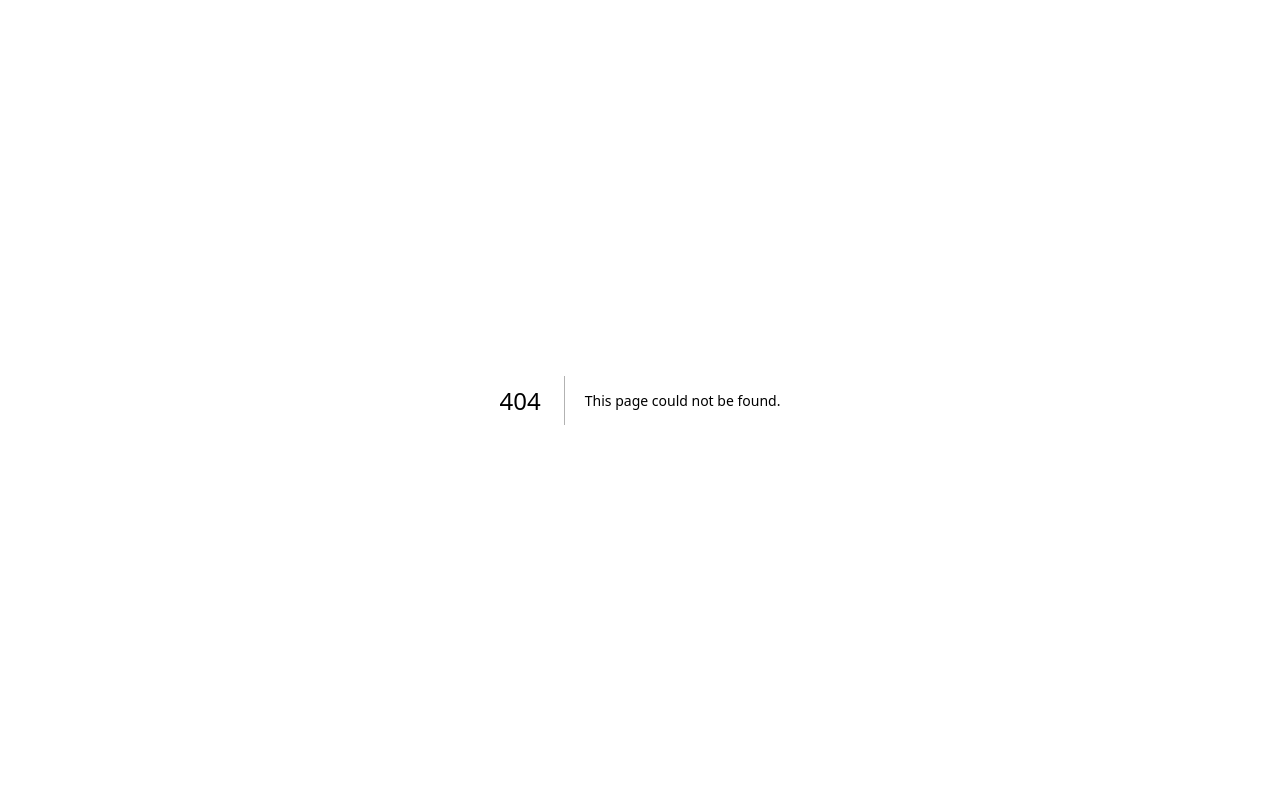
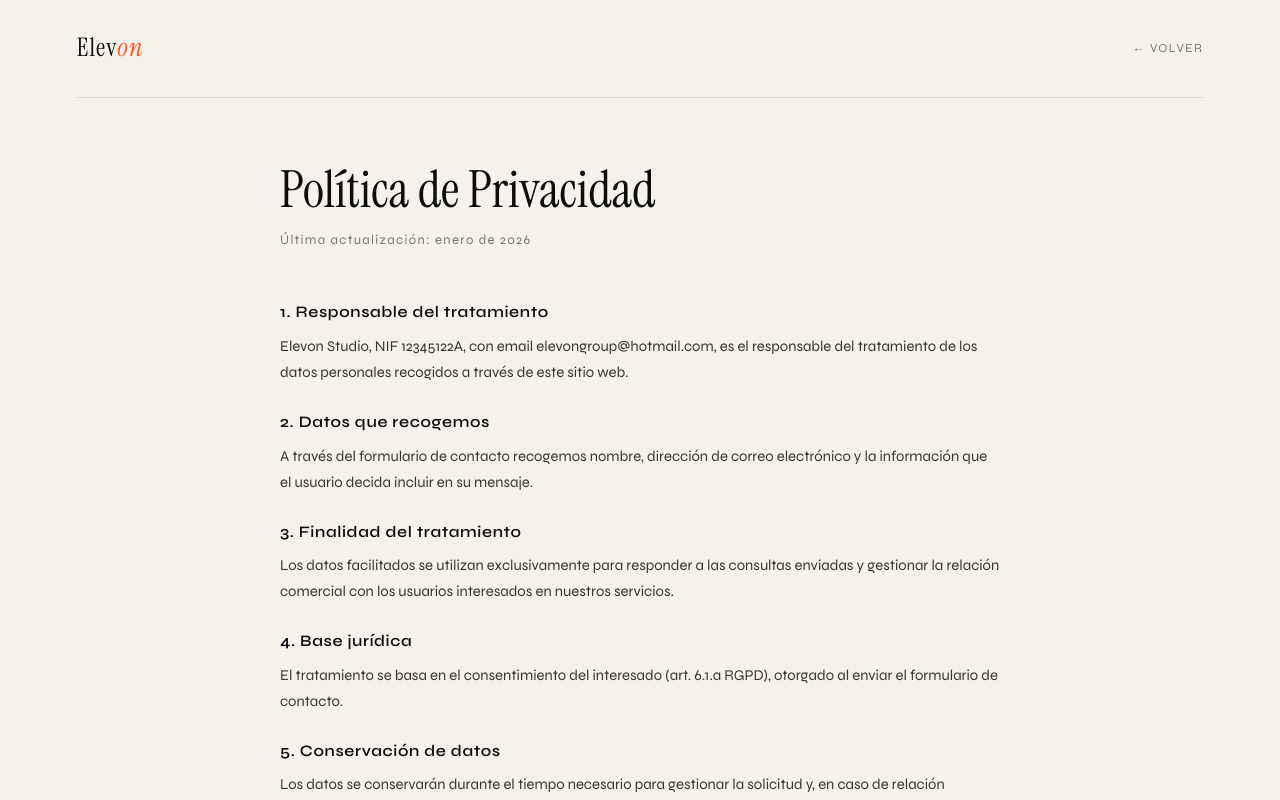
Before and after one commit to danielzhrod/elevon, a Next.js app: page /privacidad in a window 1280 px wide. Before the commit this address had no page. Shown: the top 800 px of the page. Built offline with nearby package versions, Linux system fonts and the light colour scheme.

Commit message:
Next.js migration: app/privacidad/page.js

```diff
--- /dev/null
+++ b/app/privacidad/page.js
@@ -0,0 +1,37 @@
+export const metadata = {
+  title: 'Política de Privacidad · Elevon Studio',
+  description: 'Política de privacidad de Elevon Studio conforme al RGPD y la LOPD.',
+};
+
+export default function Privacidad() {
+  return (
+    <div style={{ background: '#f5f2ec', minHeight: '100vh', padding: '0 6vw', fontFamily: "'Syne', sans-serif", fontWeight: 300 }}>
+      <style>{`@import url('https://fonts.googleapis.com/css2?family=Instrument+Serif:ital@0;1&family=Syne:wght@300;400;500&display=swap');`}</style>
+      <header style={{ display:'flex', alignItems:'center', justifyContent:'space-between', padding:'28px 0', borderBottom:'1px solid rgba(13,13,13,.1)', marginBottom:'64px' }}>
+        <a href="/" style={{ fontFamily:"'Instrument Serif',serif", fontSize:'1.6rem', textDecoration:'none', color:'#0d0d0d', letterSpacing:'.04em' }}>
+          Elev<span style={{ color:'#ff4d1c', fontStyle:'italic' }}>on</span>
+        </a>
+        <a href="/" style={{ fontSize:'.76rem', letterSpacing:'.12em', textTransform:'uppercase', color:'#7a756e', textDecoration:'none' }}>← Volver</a>
+      </header>
+      <main style={{ maxWidth:'720px', margin:'0 auto', paddingBottom:'100px' }}>
+        <h1 style={{ fontFamily:"'Instrument Serif',serif", fontSize:'clamp(2rem,5vw,3.2rem)', fontWeight:400, marginBottom:'12px', lineHeight:1.1 }}>Política de Privacidad</h1>
+        <p style={{ color:'#7a756e', fontSize:'.82rem', letterSpacing:'.1em', marginBottom:'48px' }}>Última actualización: enero de 2026</p>
+        {[
+          ['1. Responsable del tratamiento', 'Elevon Studio, NIF 12345122A, con email elevongroup@hotmail.com, es el responsable del tratamiento de los datos personales recogidos a través de este sitio web.'],
+          ['2. Datos que recogemos', 'A través del formulario de contacto recogemos nombre, dirección de correo electrónico y la información que el usuario decida incluir en su mensaje.'],
+          ['3. Finalidad del tratamiento', 'Los datos facilitados se utilizan exclusivamente para responder a las consultas enviadas y gestionar la relación comercial con los usuarios interesados en nuestros servicios.'],
+          ['4. Base jurídica', 'El tratamiento se basa en el consentimiento del interesado (art. 6.1.a RGPD), otorgado al enviar el formulario de contacto.'],
+          ['5. Conservación de datos', 'Los datos se conservarán durante el tiempo necesario para gestionar la solicitud y, en caso de relación comercial, durante el período legalmente establecido.'],
+          ['6. Destinatarios', 'Los datos no se ceden a terceros salvo obligación legal. El servicio de formulario es proporcionado por Formspree Inc. (formspree.io).'],
+          ['7. Derechos del usuario', 'Puedes ejercer tus derechos de acceso, rectificación, supresión, oposición, limitación y portabilidad enviando un email a elevongroup@hotmail.com. También puedes reclamar ante la AEPD (aepd.es).'],
+          ['8. Cookies', 'Este sitio no utiliza cookies propias de seguimiento. Las fuentes de Google Fonts pueden establecer cookies técnicas de terceros.'],
+        ].map(([title, text]) => (
+          <div key={title} style={{ marginBottom:'24px' }}>
+            <h2 style={{ fontSize:'1rem', fontWeight:600, letterSpacing:'.04em', marginBottom:'8px' }}>{title}</h2>
+            <p style={{ color:'#3a3530', fontSize:'.93rem', lineHeight:1.75 }}>{text}</p>
+          </div>
+        ))}
+      </main>
+    </div>
+  );
+}
```
